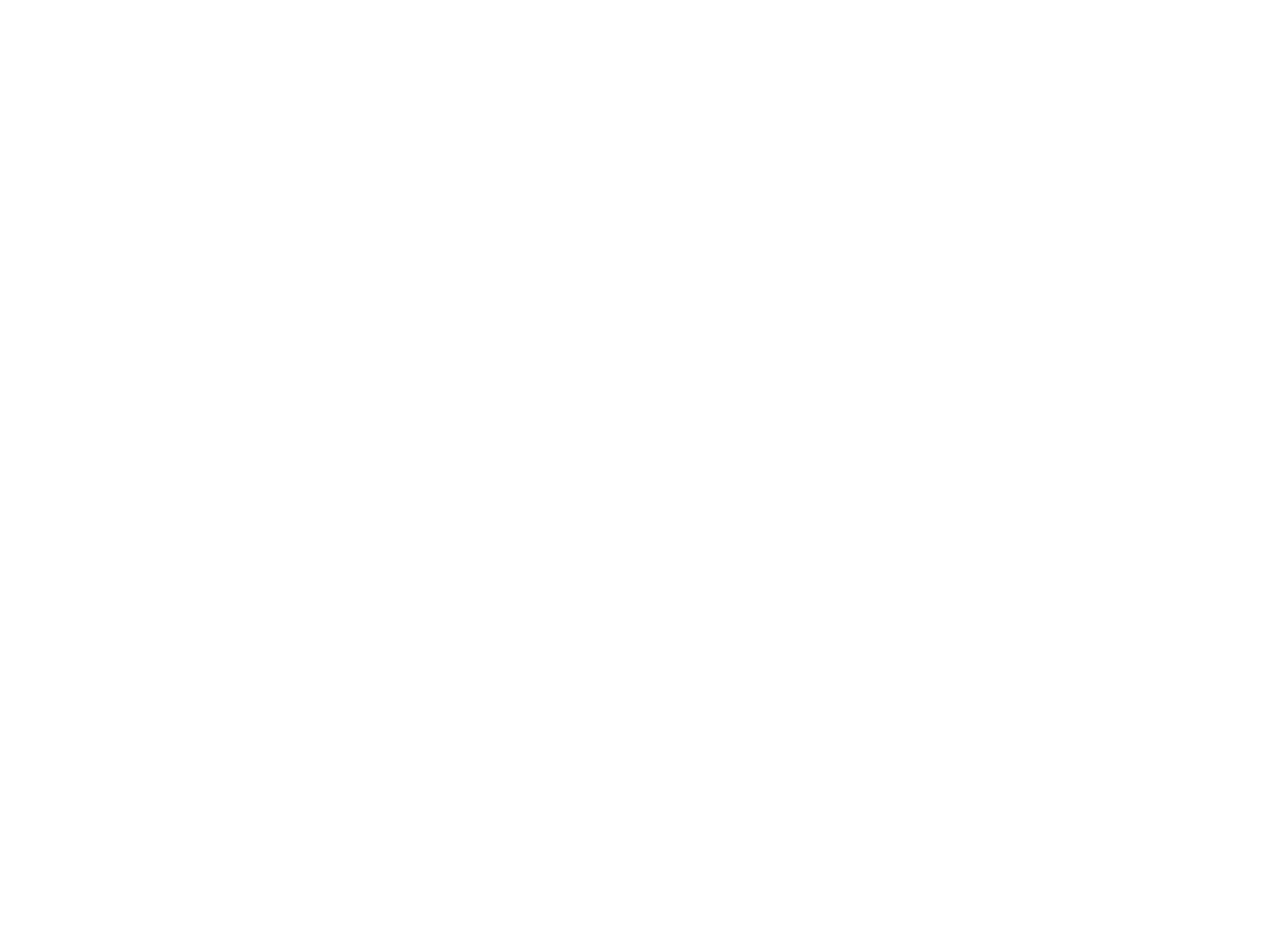
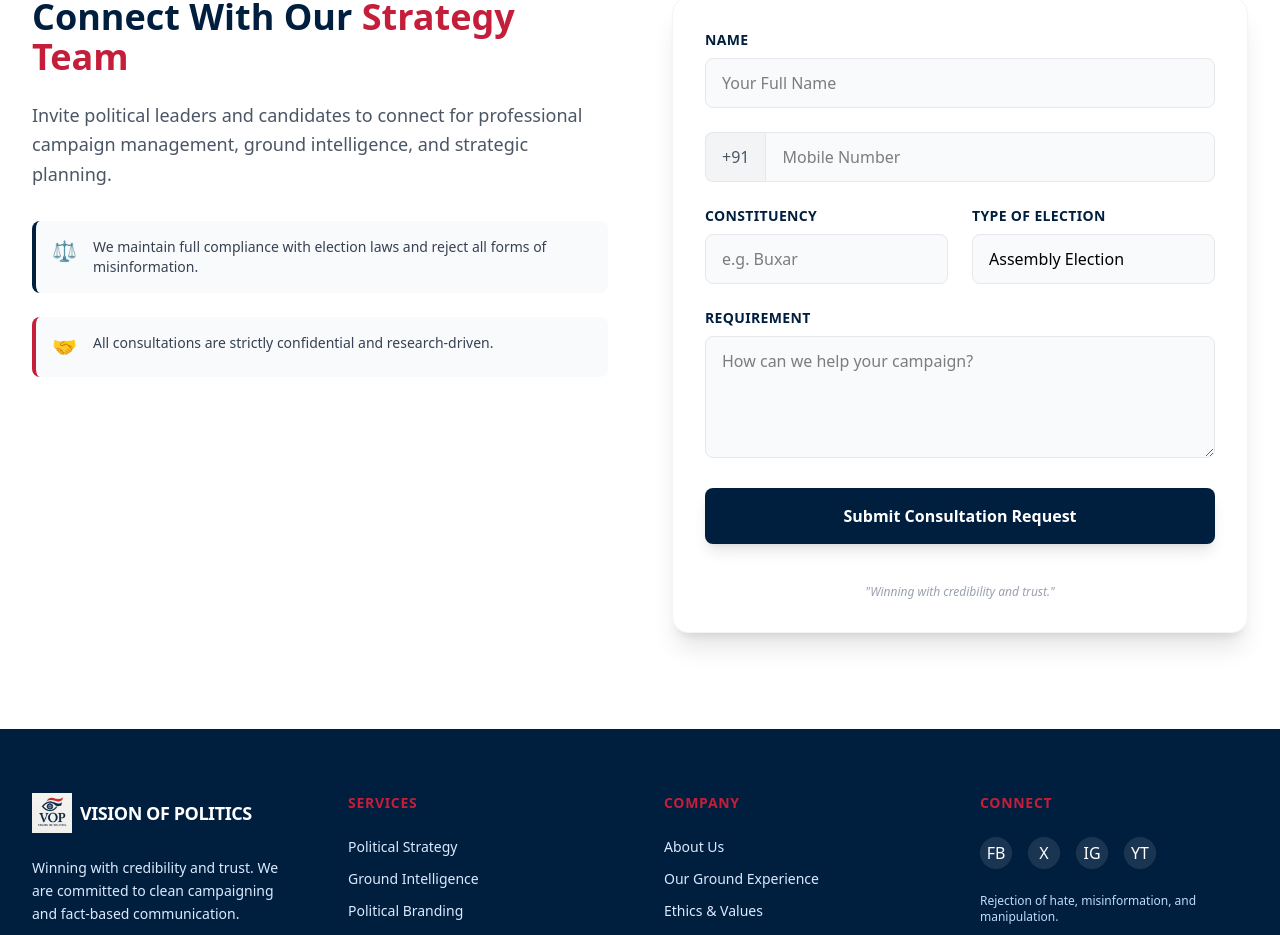
Before and after one commit to sachinpalcs/VOP, a React (Vite) app: page /contact in a window 1280 px wide. Shown: the part 180-1115 px from the top of the page. Before the commit the page ends 800 px from the top, so only its background shows below. Built offline with nearby package versions, Linux system fonts and the light colour scheme.

Commit message:
fix footer and contact

```diff
--- a/src/components/layout/Footer.jsx
+++ b/src/components/layout/Footer.jsx
@@ -1,8 +1,68 @@
+import React from 'react';
+import { Link } from 'react-router-dom';
+import Logo from '../../assets/Logo.jpeg'
+
 const Footer = () => {
-    return (
-        <footer>
-            <p>© 2026 My Company</p>
-        </footer>
-    );
+  return (
+    <footer className="bg-[#001f3f] text-white pt-16 pb-8">
+      <div className="max-w-7xl mx-auto px-4 sm:px-6 lg:px-8">
+        <div className="grid grid-cols-1 md:grid-cols-4 gap-12 mb-12">
+          <div className="col-span-1 md:col-span-1">
+            <div className="flex items-center gap-2 mb-6">
+              <img src={Logo} alt="Vision of Politics" className="w-10 h-10"/>
+              <span className="font-bold text-lg tracking-tight">VISION OF POLITICS</span>
+            </div>
+            <p className="text-blue-100 text-sm leading-relaxed mb-4">
+              Winning with credibility and trust. We are committed to clean campaigning and fact-based communication.
+            </p>
+          </div>
+
+          {/* Services Links */}
+          <div>
+            <h3 className="text-[#c41e3a] font-bold uppercase tracking-wider text-sm mb-6">Services</h3>
+            <ul className="space-y-3 text-sm text-blue-100">
+              <li><Link to="/services" className="hover:text-white transition-colors">Political Strategy</Link></li>
+              <li><Link to="/services" className="hover:text-white transition-colors">Ground Intelligence</Link></li>
+              <li><Link to="/services" className="hover:text-white transition-colors">Political Branding</Link></li>
+              <li><Link to="/services" className="hover:text-white transition-colors">Digital Campaigns</Link></li>
+            </ul>
+          </div>
+
+          {/* Quick Links */}
+          <div>
+            <h3 className="text-[#c41e3a] font-bold uppercase tracking-wider text-sm mb-6">Company</h3>
+            <ul className="space-y-3 text-sm text-blue-100">
+              <li><Link to="/about" className="hover:text-white transition-colors">About Us</Link></li>
+              <li><Link to="/work" className="hover:text-white transition-colors">Our Ground Experience</Link></li>
+              <li><Link to="/ethics" className="hover:text-white transition-colors">Ethics & Values</Link></li>
+              <li><Link to="/contact" className="hover:text-white transition-colors">Work With Us</Link></li>
+            </ul>
+          </div>
+
+          {/* Social Media & Contact */}
+          <div>
+            <h3 className="text-[#c41e3a] font-bold uppercase tracking-wider text-sm mb-6">Connect</h3>
+            <div className="flex space-x-4 mb-6">
+              {/* Replace # with your actual social links */}
+              <a href="#" className="w-8 h-8 bg-white/10 rounded-full flex items-center justify-center hover:bg-[#c41e3a] transition-all">FB</a>
+              <a href="#" className="w-8 h-8 bg-white/10 rounded-full flex items-center justify-center hover:bg-[#c41e3a] transition-all">X</a>
+              <a href="#" className="w-8 h-8 bg-white/10 rounded-full flex items-center justify-center hover:bg-[#c41e3a] transition-all">IG</a>
+              <a href="#" className="w-8 h-8 bg-white/10 rounded-full flex items-center justify-center hover:bg-[#c41e3a] transition-all">YT</a>
+            </div>
+            <p className="text-xs text-blue-200">
+              Rejection of hate, misinformation, and manipulation.
+            </p>
+          </div>
+        </div>
+
+        {/* Bottom Bar */}
+        <div className="border-t border-white/10 pt-8 text-center text-xs text-blue-300">
+          <p>© {new Date().getFullYear()} Vision of Politics. All Rights Reserved. </p>
+          <p className="mt-2">Compliance with election laws and democratic values.</p>
+        </div>
+      </div>
+    </footer>
+  );
 }
+
 export default Footer;
--- a/src/data/detailedServices.js
+++ b/src/data/detailedServices.js
@@ -27,7 +27,7 @@
     id: "branding",
     title: "Narrative Building & Political Branding",
     tagline: "Shaping perceptions with integrity.",
-    description: "Developing a powerful campaign narrative that aligns with the candidate’s image and addresses the electorate's needs.", // [cite: 59, 60]
+    description: "Developing a powerful campaign narrative that aligns with the candidate's image and addresses the electorate's needs.", // [cite: 59, 60]
     process: [
       "Slogan and messaging framework development",
       "Speech and manifesto content inputs",
--- a/src/pages/Contact.jsx
+++ b/src/pages/Contact.jsx
@@ -1,8 +1,136 @@
 import React from 'react';
+
 const Contact = () => {
   return (
-    <>
-    </>
-  )
+    <div className="bg-white py-16 lg:py-24">
+      <div className="max-w-7xl mx-auto px-4 sm:px-6 lg:px-8">
+        <div className="grid lg:grid-cols-2 gap-16 items-start">
+
+          {/* Left Side: Text & Trust Statements */}
+          <div>
+            <h1 className="text-4xl font-extrabold text-[#001f3f] mb-6">
+              Connect With Our <span className="text-[#c41e3a]">Strategy Team</span>
+            </h1>
+            <p className="text-lg text-gray-600 mb-8 leading-relaxed">
+              Invite political leaders and candidates to connect for professional campaign management, ground intelligence, and strategic planning.
+            </p>
+
+            <div className="space-y-6">
+              <div className="flex gap-4 p-4 rounded-lg bg-gray-50 border-l-4 border-[#001f3f]">
+                <div className="text-xl">⚖️</div>
+                <p className="text-sm text-gray-700 font-medium">
+                  We maintain full compliance with election laws and reject all forms of misinformation.
+                </p>
+              </div>
+              <div className="flex gap-4 p-4 rounded-lg bg-gray-50 border-l-4 border-[#c41e3a]">
+                <div className="text-xl">🤝</div>
+                <p className="text-sm text-gray-700 font-medium">
+                  All consultations are strictly confidential and research-driven.
+                </p>
+              </div>
+            </div>
+          </div>
+
+          {/* Right Side: Lead Generation Form  */}
+          <div className="bg-white p-8 rounded-2xl border border-gray-100 shadow-xl">
+            <form className="space-y-6">
+              {/* Name Field [cite: 118] */}
+              <div>
+                <label className="block text-sm font-bold text-[#001f3f] mb-2 uppercase tracking-wide">
+                  Name
+                </label>
+                <input
+                  type="text"
+                  className="w-full px-4 py-3 bg-gray-50 border border-gray-200 rounded-lg focus:ring-2 focus:ring-[#c41e3a] outline-none transition-all"
+                  placeholder="Your Full Name"
+                />
+              </div>
+              {/* <div>
+                  <label className="block text-sm font-bold text-[#001f3f] mb-2 uppercase tracking-wide">
+                    Mobile Number
+                  </label>
+                  <input
+                    type="tel"
+                    maxLength="10"
+                    pattern="[0-9]{10}"
+                    inputMode="numeric"
+                    className="w-full px-4 py-3 bg-gray-50 border border-gray-200 rounded-lg focus:ring-2 focus:ring-[#c41e3a] outline-none transition-all"
+                    placeholder="Enter 10-digit Mobile Number"
+                    onChange={(e) => {
+                      e.target.value = e.target.value.replace(/[^0-9]/g, '');
+                    }}
+                  />
+                </div> */}
+
+                <div className="flex">
+                  <span className="flex items-center px-4 bg-gray-100 border border-r-0 border-gray-200 rounded-l-lg text-gray-600">
+                    +91
+                  </span>
+                  <input
+                    type="tel"
+                    maxLength="10"
+                    inputMode="numeric"
+                    className="w-full px-4 py-3 bg-gray-50 border border-gray-200 rounded-r-lg focus:ring-2 focus:ring-[#c41e3a] outline-none"
+                    placeholder="Mobile Number"
+                    onChange={(e) => {
+                      e.target.value = e.target.value.replace(/[^0-9]/g, '');
+                    }}
+                  />
+                </div>
+
+
+
+              <div className="grid md:grid-cols-2 gap-6">
+                {/* Constituency Field [cite: 119] */}
+                <div>
+                  <label className="block text-sm font-bold text-[#001f3f] mb-2 uppercase tracking-wide">
+                    Constituency
+                  </label>
+                  <input
+                    type="text"
+                    className="w-full px-4 py-3 bg-gray-50 border border-gray-200 rounded-lg focus:ring-2 focus:ring-[#c41e3a] outline-none transition-all"
+                    placeholder="e.g. Buxar"
+                  />
+                </div>
+                {/* Type of Election [cite: 120] */}
+                <div>
+                  <label className="block text-sm font-bold text-[#001f3f] mb-2 uppercase tracking-wide">
+                    Type of Election
+                  </label>
+                  <select className="w-full px-4 py-3 bg-gray-50 border border-gray-200 rounded-lg focus:ring-2 focus:ring-[#c41e3a] outline-none transition-all appearance-none cursor-pointer">
+                    <option>Assembly Election</option>
+                    <option>Lok Sabha Election</option>
+                    <option>Local Body Election</option>
+                    <option>By-Election</option>
+                  </select>
+                </div>
+              </div>
+
+              {/* Requirement [cite: 121] */}
+              <div>
+                <label className="block text-sm font-bold text-[#001f3f] mb-2 uppercase tracking-wide">
+                  Requirement
+                </label>
+                <textarea
+                  rows="4"
+                  className="w-full px-4 py-3 bg-gray-50 border border-gray-200 rounded-lg focus:ring-2 focus:ring-[#c41e3a] outline-none transition-all"
+                  placeholder="How can we help your campaign?"
+                ></textarea>
+              </div>
+
+              <button className="w-full bg-[#001f3f] text-white font-bold py-4 rounded-lg hover:bg-[#c41e3a] shadow-lg transition-all transform hover:-translate-y-1">
+                Submit Consultation Request
+              </button>
+
+              <p className="text-center text-xs text-gray-400 mt-4 italic">
+                "Winning with credibility and trust."
+              </p>
+            </form>
+          </div>
+        </div>
+      </div>
+    </div>
+  );
 };
+
 export default Contact;
--- a/src/pages/Home.jsx
+++ b/src/pages/Home.jsx
@@ -16,7 +16,7 @@
           <h2 className="text-2xl font-bold text-[#001f3f] mb-4">Who We Are</h2>
           <p className="max-w-3xl mx-auto text-gray-600 text-lg leading-relaxed">
             Vision of Politics is a premier political consultancy dedicated to long-term democratic strengthening.
-            We provide leaders with the intelligence needed to win with credibility and trust. [cite: 36, 42, 43]
+            We provide leaders with the intelligence needed to win with credibility and trust.
           </p>
         </div>
       </section>
@@ -30,7 +30,7 @@
           <div className="flex justify-between items-end mb-12">
             <div>
               <h2 className="text-3xl font-bold text-[#001f3f]">Core Services</h2>
-              <p className="text-gray-500 mt-2">Data-driven solutions for modern campaigns [cite: 27]</p>
+              <p className="text-gray-500 mt-2">Data-driven solutions for modern campaigns</p>
             </div>
             <Link to="/services" className="text-[#c41e3a] font-bold hover:underline hidden sm:block">
               View All Services →
@@ -58,7 +58,7 @@
             Ready to Strategize Your Next Move?
           </h2>
           <p className="text-blue-100 mb-8">
-            Invite political leaders and candidates to connect for professional campaign management. [cite: 33]
+            Invite political leaders and candidates to connect for professional campaign management.
           </p>
           <Link
             to="/contact"
--- a/src/pages/Services.jsx
+++ b/src/pages/Services.jsx
@@ -11,7 +11,7 @@
         <div className="max-w-7xl mx-auto px-4 text-center">
           <h1 className="text-4xl md:text-5xl font-bold text-white mb-4">Detailed Services</h1>
           <p className="text-blue-100 max-w-2xl mx-auto">
-            Strategic support with structured decision-making systems. [cite: 66]
+            Strategic support with structured decision-making systems.
           </p>
         </div>
       </section>
@@ -67,7 +67,7 @@
         <div className="max-w-4xl mx-auto px-4 text-center">
           <h3 className="text-[#001f3f] font-bold mb-4">Our Commitment</h3>
           <p className="text-sm text-gray-500 italic">
-            All services are delivered with total rejection of hate, misinformation, and manipulation. [cite: 113]
+            All services are delivered with total rejection of hate, misinformation, and manipulation.
           </p>
         </div>
       </section>
```
